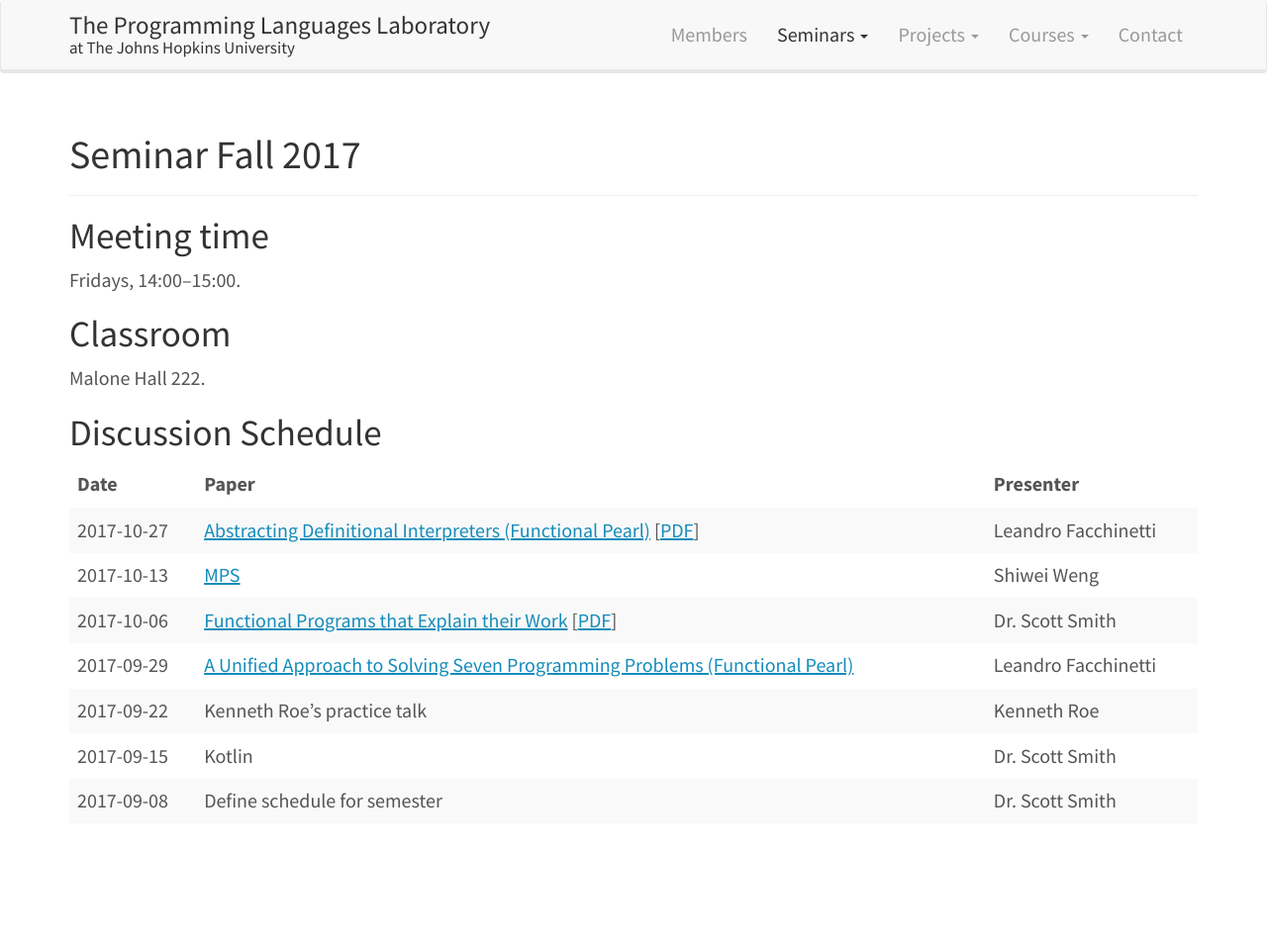
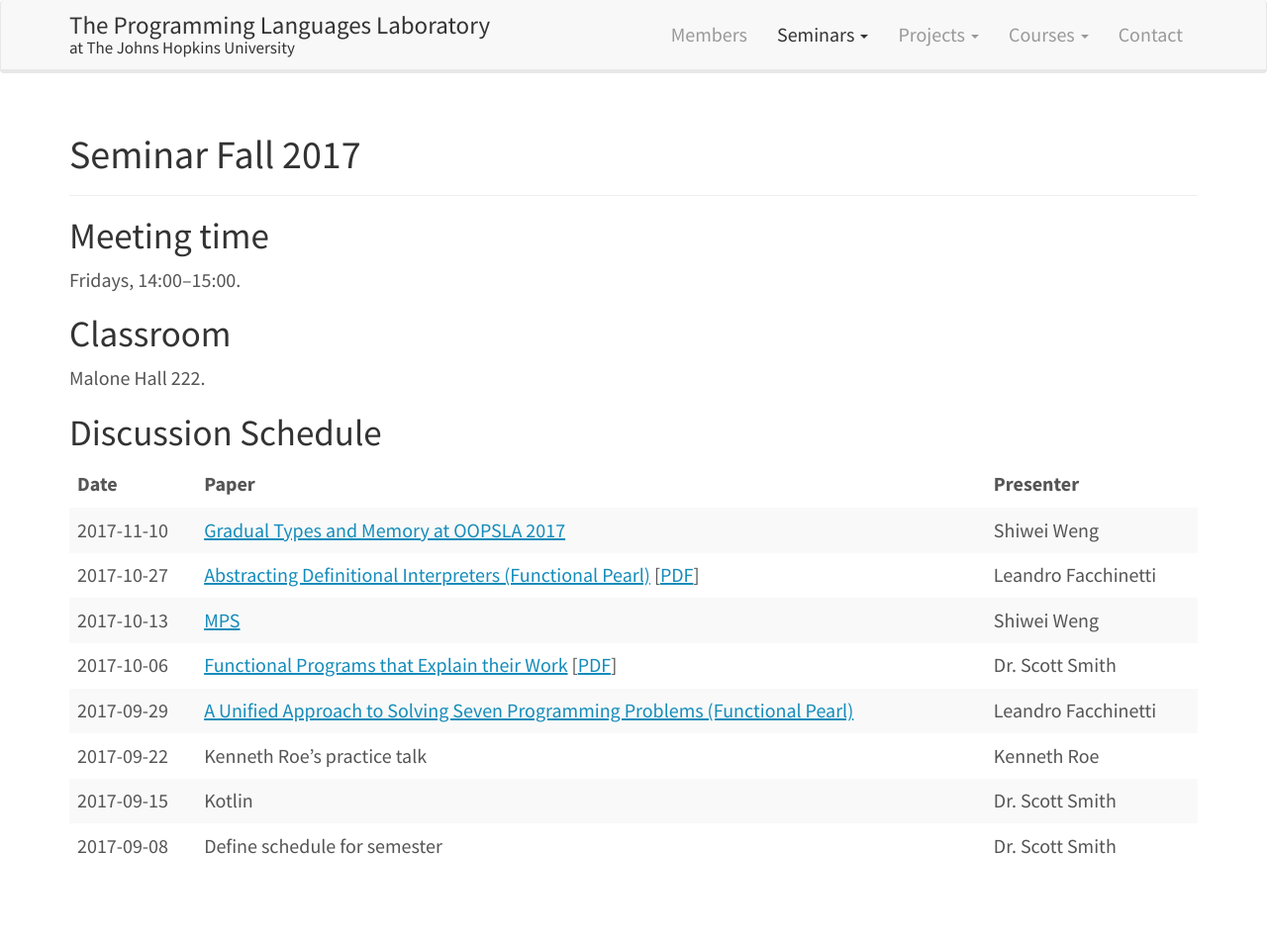
Before and after one commit to JHU-PL-Lab/www-pl-lab, a Jekyll site: the page built from seminars/fall-2017.md, in a window 1280 px wide. Shown: the whole page at 99% size. Built offline with Jekyll 4.4.1, drawn with Linux system fonts in a browser that asks for light colours; before the commit the page ends 912 px from its top, so only the background shows below that.

Commit message:
Add 2017-11-10 seminar

```diff
--- a/seminars/fall-2017.md
+++ b/seminars/fall-2017.md
@@ -18,6 +18,7 @@ Discussion Schedule
 
 |       Date | Paper                                                                                                                                                                                                                                     | Presenter                                               |
 |------------+-------------------------------------------------------------------------------------------------------------------------------------------------------------------------------------------------------------------------------------------+---------------------------------------------------------|
+| 2017-11-10 | [Gradual Types and Memory at OOPSLA 2017](https://2017.splashcon.org/track/splash-2017-OOPSLA#program)                                                                                                                                    | Shiwei Weng                                             |
 | 2017-10-27 | [Abstracting Definitional Interpreters (Functional Pearl)](https://dl.acm.org/citation.cfm?id=3136534.3110256) [[PDF](https://arxiv.org/pdf/1707.04755)]                                                                                  | Leandro Facchinetti                                     |
 | 2017-10-13 | [MPS](https://www.jetbrains.com/mps/)                                                                                                                                                                                                     | Shiwei Weng                                             |
 | 2017-10-06 | [Functional Programs that Explain their Work](https://dl.acm.org/citation.cfm?id=2364579) [[PDF](https://www.cs.bham.ac.uk/~pbl/papers/functionalexplain.pdf)]                                                                            | Dr. Scott Smith                                         |
```
